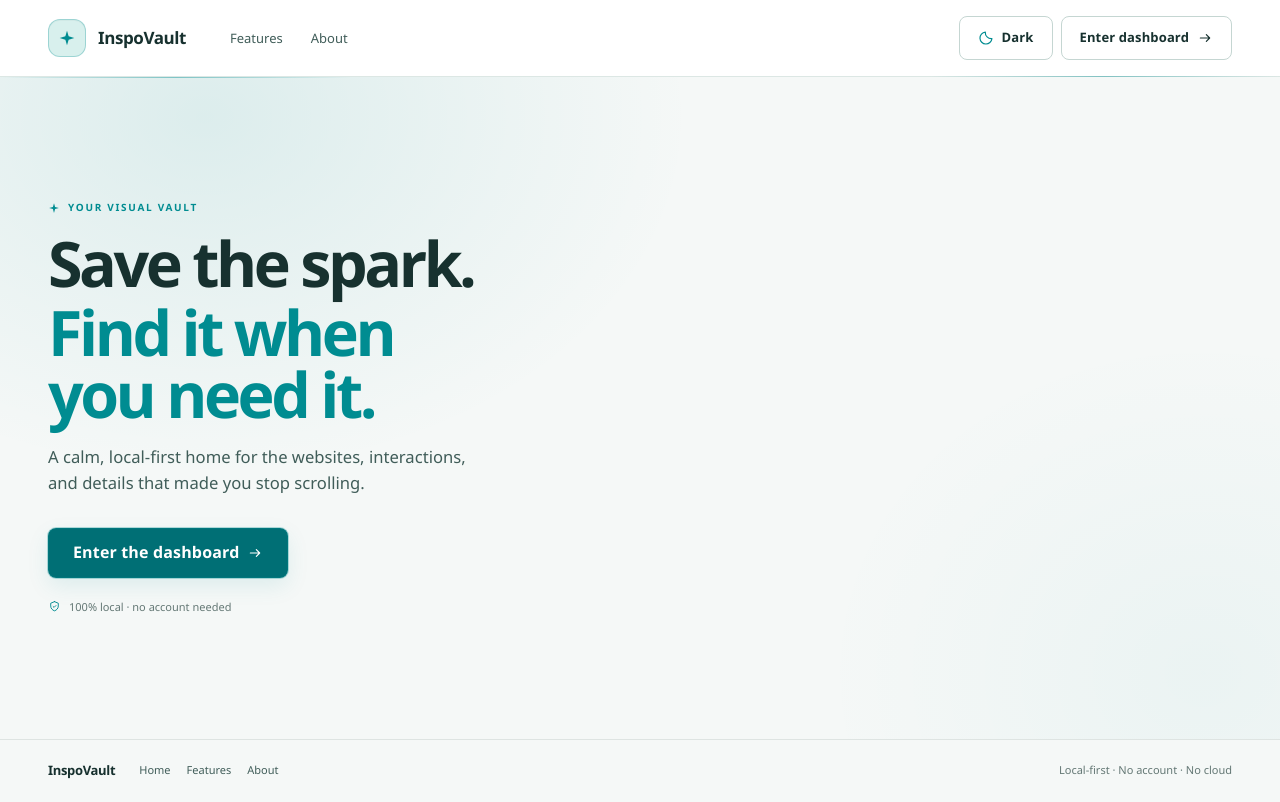
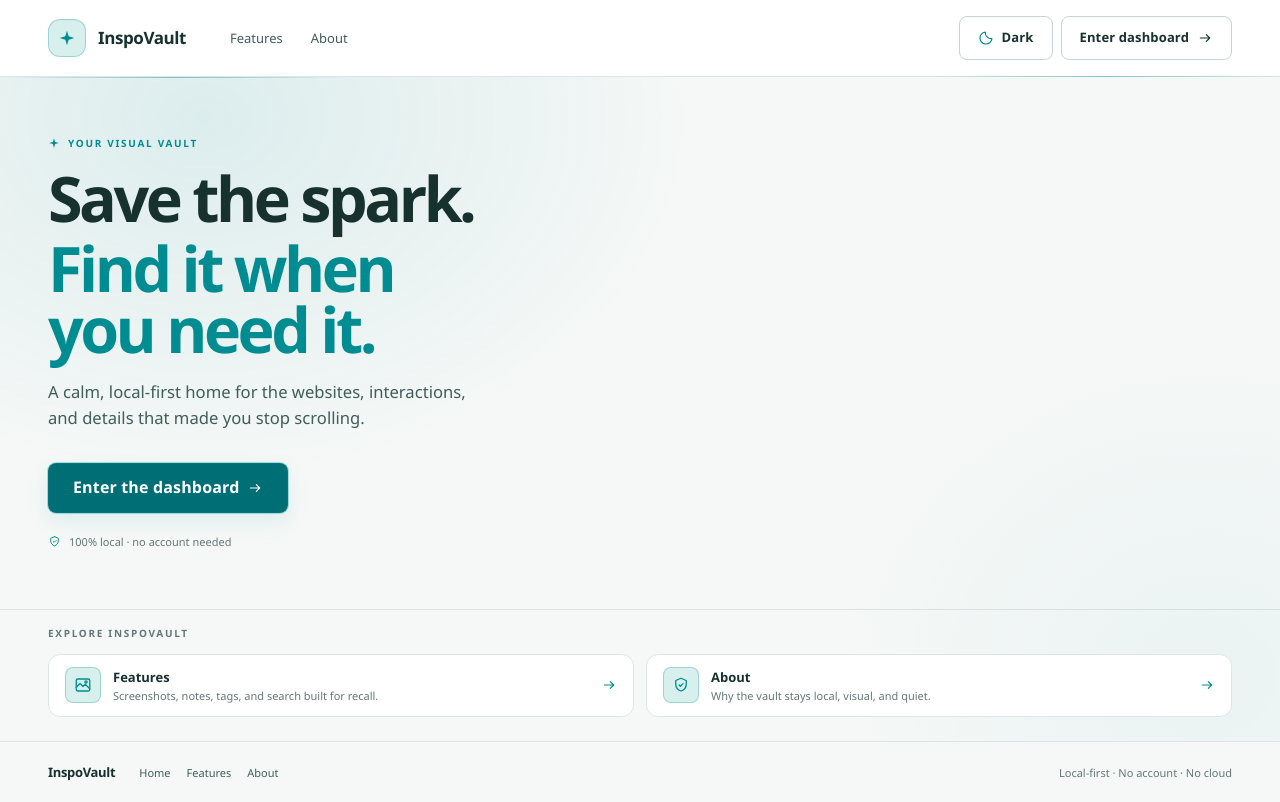
Before and after one commit to jainil224/WebsiteforUI, a React (Vite) app: page / in a window 1280 px wide. Built offline with nearby package versions, Linux system fonts and the light colour scheme.

Commit message:
feat: add EntryHero and HeroShowcase components

```diff
--- a/src/components/EntryHero.tsx
+++ b/src/components/EntryHero.tsx
@@ -46,6 +46,39 @@ export function EntryHero({ onEnter }: EntryHeroProps) {
 
         <HeroShowcase />
       </div>
+
+      <section className="entry-hero__explore" aria-label="Explore InspoVault">
+        <div className="entry-hero__explore-inner">
+          <p className="entry-hero__explore-label">Explore InspoVault</p>
+          <div className="entry-hero__explore-grid">
+            <a className="explore-card" href="#/features">
+              <span className="explore-card__icon" aria-hidden="true">
+                <Icon name="library" size={18} />
+              </span>
+              <span className="explore-card__body">
+                <span className="explore-card__title">Features</span>
+                <span className="explore-card__text">
+                  Screenshots, notes, tags, and search built for recall.
+                </span>
+              </span>
+              <Icon name="arrow-right" size={16} className="explore-card__arrow" />
+            </a>
+
+            <a className="explore-card" href="#/about">
+              <span className="explore-card__icon" aria-hidden="true">
+                <Icon name="shield" size={18} />
+              </span>
+              <span className="explore-card__body">
+                <span className="explore-card__title">About</span>
+                <span className="explore-card__text">
+                  Why the vault stays local, visual, and quiet.
+                </span>
+              </span>
+              <Icon name="arrow-right" size={16} className="explore-card__arrow" />
+            </a>
+          </div>
+        </div>
+      </section>
     </main>
   )
 }
--- a/src/styles/screen.css
+++ b/src/styles/screen.css
@@ -249,7 +249,6 @@
   display: flex;
   flex: 1;
   flex-direction: column;
-  justify-content: center;
   overflow: hidden;
   background-color: var(--color-bg);
 }
@@ -280,8 +279,10 @@
   position: relative;
   z-index: 1;
   display: grid;
+  flex: 1;
   grid-template-columns: minmax(0, 1.02fr) minmax(16rem, 0.98fr);
   align-items: center;
+  align-content: center;
   gap: clamp(2rem, 5vw, 4.5rem);
   width: 100%;
   max-width: var(--shell-content-max);
@@ -357,6 +358,106 @@
   color: var(--color-teal);
 }
 
+/* Hero explore strip ------------------------------------------------------ */
+
+.entry-hero__explore {
+  position: relative;
+  z-index: 1;
+  border-top: var(--border-width) solid var(--color-border-subtle);
+}
+
+.entry-hero__explore-inner {
+  display: flex;
+  flex-direction: column;
+  gap: var(--space-3);
+  width: 100%;
+  max-width: var(--shell-content-max);
+  margin-inline: auto;
+  padding: var(--space-4) var(--gutter) var(--space-6);
+}
+
+.entry-hero__explore-label {
+  color: var(--color-text-subtle);
+  font-size: var(--text-tiny);
+  font-weight: var(--weight-bold);
+  letter-spacing: var(--tracking-wider);
+  text-transform: uppercase;
+}
+
+.entry-hero__explore-grid {
+  display: grid;
+  grid-template-columns: repeat(2, minmax(0, 1fr));
+  gap: var(--space-3);
+}
+
+.explore-card {
+  display: flex;
+  align-items: center;
+  gap: var(--space-3);
+  min-width: 0;
+  padding: var(--space-3) var(--space-4);
+  border: var(--border-width) solid var(--color-border);
+  border-radius: var(--radius-md);
+  background-color: var(--color-surface);
+  text-decoration: none;
+  transition: var(--transition-base);
+}
+
+.explore-card:hover {
+  border-color: var(--color-teal-line);
+  background-color: var(--color-surface-raised);
+  box-shadow: var(--shadow-sm);
+  transform: translateY(-2px);
+}
+
+.explore-card:focus-visible {
+  outline: var(--border-width-strong) solid var(--color-focus);
+  outline-offset: var(--focus-offset);
+}
+
+.explore-card__icon {
+  display: grid;
+  flex: none;
+  place-items: center;
+  width: 2.25rem;
+  height: 2.25rem;
+  border: var(--border-width) solid var(--color-teal-line);
+  border-radius: var(--radius-sm);
+  background-color: var(--color-teal-soft);
+  color: var(--color-teal);
+}
+
+.explore-card__body {
+  display: flex;
+  flex-direction: column;
+  gap: 0.15rem;
+  min-width: 0;
+}
+
+.explore-card__title {
+  color: var(--color-cream);
+  font-size: var(--text-label);
+  font-weight: var(--weight-semibold);
+}
+
+.explore-card__text {
+  color: var(--color-text-subtle);
+  font-size: var(--text-micro);
+  line-height: var(--leading-snug);
+  overflow-wrap: anywhere;
+}
+
+.explore-card__arrow {
+  flex: none;
+  margin-left: auto;
+  color: var(--color-teal);
+  transition: transform var(--duration-fast) var(--ease-out);
+}
+
+.explore-card:hover .explore-card__arrow {
+  transform: translateX(3px);
+}
+
 /* Hero showcase ----------------------------------------------------------- */
 
 .hero-showcase {
@@ -370,6 +471,8 @@
 .hero-showcase__stage {
   --tilt-x: 0deg;
   --tilt-y: 0deg;
+  --shift-x: 0px;
+  --shift-y: 0px;
 
   position: absolute;
   inset: 0;
@@ -403,24 +506,83 @@
   pointer-events: none;
 }
 
+.hero-showcase__spark {
+  position: absolute;
+  z-index: 5;
+  width: 0.3rem;
+  height: 0.3rem;
+  border-radius: 50%;
+  background-color: var(--color-teal);
+  box-shadow: 0 0 12px var(--color-teal-glow-strong);
+  opacity: 0.55;
+  animation: showcase-spark 9s ease-in-out infinite alternate;
+  pointer-events: none;
+}
+
+.hero-showcase__spark--a {
+  top: 17%;
+  left: 5%;
+}
+
+.hero-showcase__spark--b {
+  top: 56%;
+  right: 2%;
+  animation-delay: 1.4s;
+}
+
+.hero-showcase__spark--c {
+  bottom: 7%;
+  left: 45%;
+  width: 0.2rem;
+  height: 0.2rem;
+  animation-delay: 2.6s;
+}
+
 .hero-showcase__stack {
   position: absolute;
   inset: 5% 2% 5% 0;
   transform-style: preserve-3d;
-  transform: rotateX(var(--tilt-x)) rotateY(var(--tilt-y));
-  transition: transform var(--duration-standard) var(--ease-out);
 }
 
 .show-card {
+  --card-opacity: 1;
+
   position: absolute;
   display: flex;
   flex-direction: column;
   border: var(--border-width) solid var(--color-border-strong);
   border-radius: var(--radius-lg);
-  background-color: var(--color-surface);
-  box-shadow: var(--shadow-lg);
+  background: linear-gradient(
+    160deg,
+    var(--color-surface-raised),
+    var(--color-surface) 62%
+  );
+  box-shadow: var(--shadow-lg), inset 0 1px 0 var(--color-cream-soft);
+  opacity: var(--card-opacity);
   overflow: hidden;
   backface-visibility: hidden;
+  transition: transform var(--duration-standard) var(--ease-out),
+    translate var(--duration-standard) var(--ease-out),
+    box-shadow var(--duration-standard) var(--ease-out);
+  animation: showcase-card-in 700ms var(--ease-out) both;
+}
+
+.show-card::before {
+  content: '';
+  position: absolute;
+  inset: 0 0 auto;
+  z-index: 2;
+  height: var(--border-width);
+  background: var(--gradient-teal-line);
+  opacity: 0.5;
+  pointer-events: none;
+}
+
+.show-card__inner {
+  display: flex;
+  flex: 1;
+  flex-direction: column;
+  min-height: 0;
 }
 
 .show-card--back {
@@ -429,8 +591,18 @@
   z-index: 1;
   width: 56%;
   height: 43%;
-  opacity: 0.6;
-  transform: translate3d(0, 0, -70px) rotateY(-14deg) rotateX(6deg);
+  --card-opacity: 0.62;
+  animation-delay: 80ms;
+  transform: translate3d(
+      calc(var(--shift-x) * -0.45),
+      calc(var(--shift-y) * -0.45),
+      -70px
+    )
+    rotateY(calc(-14deg + var(--tilt-y) * 0.5))
+    rotateX(calc(6deg + var(--tilt-x) * 0.5));
+}
+
+.show-card--back .show-card__inner {
   animation: show-card-float 9.5s ease-in-out 1.2s infinite alternate;
 }
 
@@ -440,8 +612,18 @@
   z-index: 2;
   width: 64%;
   height: 47%;
-  opacity: 0.88;
-  transform: translate3d(0, 0, 10px) rotateY(-14deg) rotateX(5deg);
+  --card-opacity: 0.9;
+  animation-delay: 160ms;
+  transform: translate3d(
+      calc(var(--shift-x) * 0.65),
+      calc(var(--shift-y) * 0.65),
+      10px
+    )
+    rotateY(calc(-14deg + var(--tilt-y) * 0.9))
+    rotateX(calc(5deg + var(--tilt-x) * 0.9));
+}
+
+.show-card--mid .show-card__inner {
   animation: show-card-float 8.5s ease-in-out 0.6s infinite alternate;
 }
 
@@ -451,8 +633,49 @@
   z-index: 3;
   width: 80%;
   height: 53%;
-  transform: translate3d(0, 0, 80px) rotateY(-12deg) rotateX(5deg);
+  animation-delay: 240ms;
+  transform: translate3d(
+      calc(var(--shift-x) * 1.15),
+      calc(var(--shift-y) * 1.15),
+      80px
+    )
+    rotateY(calc(-12deg + var(--tilt-y) * 1.3))
+    rotateX(calc(5deg + var(--tilt-x) * 1.3));
+}
+
+.show-card--front .show-card__inner {
   animation: show-card-float 7s ease-in-out infinite alternate;
+}
+
+.show-card--front::after {
+  content: '';
+  position: absolute;
+  top: 0;
+  bottom: 0;
+  left: -45%;
+  z-index: 2;
+  width: 40%;
+  background: linear-gradient(
+    100deg,
+    transparent,
+    rgba(232, 228, 211, 0.12),
+    transparent
+  );
+  transform: skewX(-12deg);
+  animation: showcase-shimmer 7s ease-in-out 2.2s infinite;
+  pointer-events: none;
+}
+
+@media (hover: hover) and (pointer: fine) {
+  .hero-showcase__stage:hover .show-card--front {
+    translate: 0 -0.4rem;
+    box-shadow: var(--shadow-lg), 0 0 32px var(--color-teal-glow),
+      inset 0 1px 0 var(--color-cream-soft);
+  }
+
+  .hero-showcase__stage:hover .show-card--mid {
+    translate: -0.15rem -0.2rem;
+  }
 }
 
 .show-card__chrome {
@@ -469,6 +692,16 @@
   height: 0.375rem;
   border-radius: 50%;
   background-color: var(--color-border-strong);
+}
+
+.show-card__dot:nth-child(1) {
+  background-color: var(--color-teal);
+  opacity: 0.65;
+}
+
+.show-card__dot:nth-child(2) {
+  background-color: var(--color-cream);
+  opacity: 0.4;
 }
 
 .show-card__url {
@@ -481,6 +714,18 @@
   font-size: 0.5rem;
   letter-spacing: 0.02em;
   white-space: nowrap;
+}
+
+.show-card__live {
+  margin-left: auto;
+  padding: 0.05rem 0.35rem;
+  border: var(--border-width) solid var(--color-teal-line);
+  border-radius: var(--radius-full);
+  color: var(--color-teal);
+  font-size: 0.45rem;
+  font-weight: var(--weight-bold);
+  letter-spacing: 0.08em;
+  text-transform: uppercase;
 }
 
 .show-card__body {
@@ -548,6 +793,19 @@
   animation: showcase-cursor 6s ease-in-out infinite;
 }
 
+.show-card__cursor::after {
+  content: '';
+  position: absolute;
+  top: 50%;
+  left: 50%;
+  width: 1.5rem;
+  height: 1.5rem;
+  border: var(--border-width) solid var(--color-teal);
+  border-radius: 50%;
+  opacity: 0;
+  animation: showcase-cursor-pulse 3.2s ease-out infinite;
+}
+
 .show-card__body--grid {
   gap: 0.45rem;
 }
@@ -730,6 +988,63 @@
 
   to {
     translate: 0 -0.22rem;
+  }
+}
+
+@keyframes showcase-card-in {
+  from {
+    opacity: 0;
+  }
+
+  to {
+    opacity: var(--card-opacity);
+  }
+}
+
+@keyframes showcase-shimmer {
+  0%,
+  55% {
+    left: -45%;
+    opacity: 0;
+  }
+
+  62% {
+    opacity: 0.9;
+  }
+
+  88%,
+  100% {
+    left: 125%;
+    opacity: 0;
+  }
+}
+
+@keyframes showcase-spark {
+  from {
+    translate: 0 0;
+    opacity: 0.35;
+  }
+
+  to {
+    translate: 0 -0.9rem;
+    opacity: 0.9;
+  }
+}
+
+@keyframes showcase-cursor-pulse {
+  0% {
+    transform: translate(-50%, -50%) scale(0.35);
+    opacity: 0.7;
+  }
+
+  70% {
+    transform: translate(-50%, -50%) scale(1.7);
+    opacity: 0;
+  }
+
+  100% {
+    transform: translate(-50%, -50%) scale(1.7);
+    opacity: 0;
   }
 }
 
```
Also changed, not shown: src/components/HeroShowcase.tsx (+18 -3 lines).
